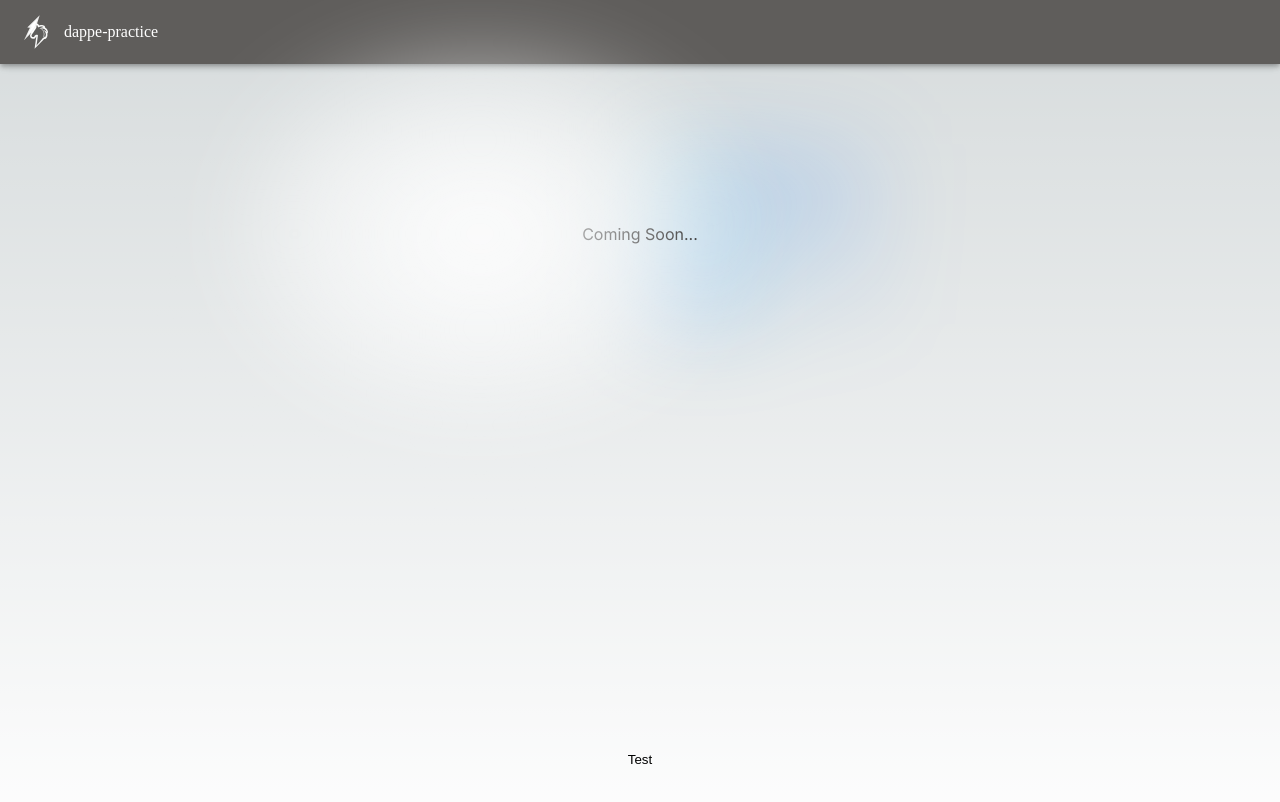
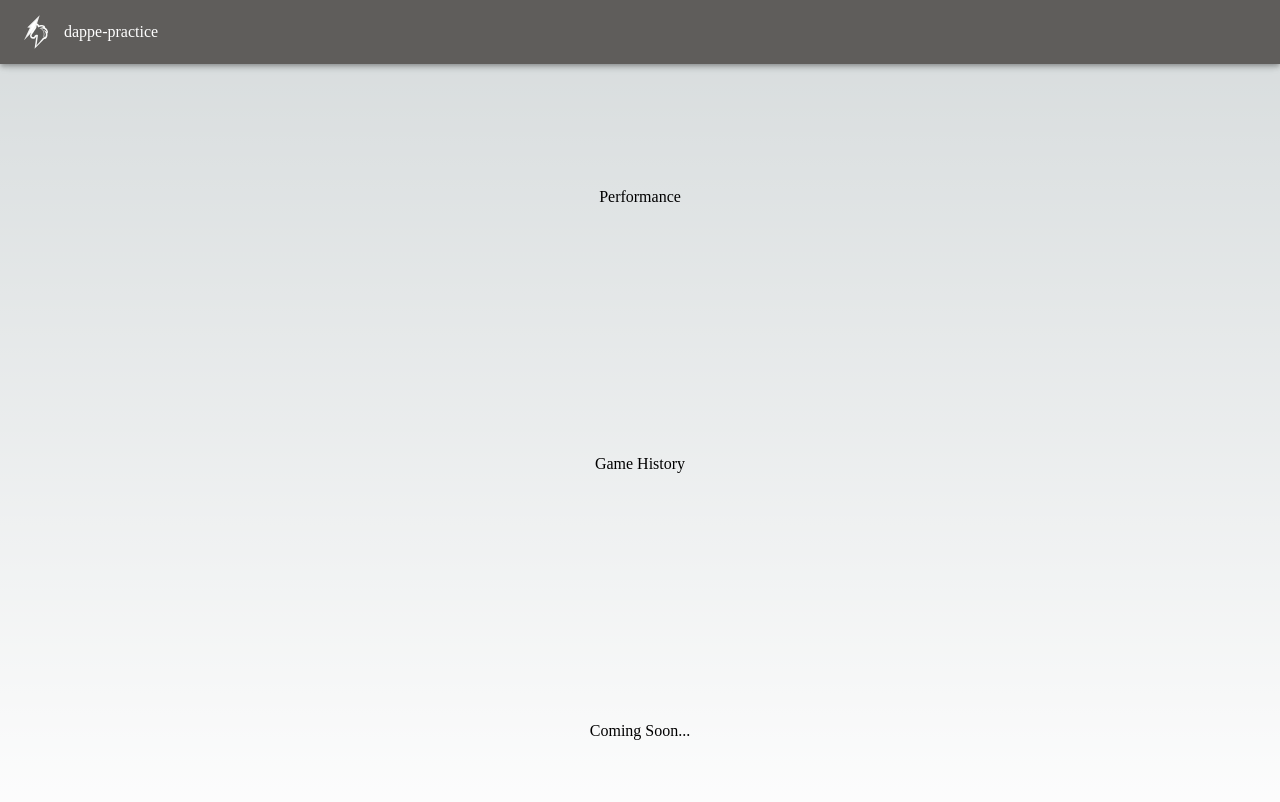
Before and after one commit to dappe0111/dappe-practice-next, a Next.js app: page / in a window 1280 px wide. Shown: the top 802 px of the page. Built offline with nearby package versions, Linux system fonts and the light colour scheme.

Commit message:
TOP項目追加

```diff
--- a/src/components/LV3/Header.tsx
+++ b/src/components/LV3/Header.tsx
@@ -39,7 +39,12 @@ const Header: React.FC = () => {
     <>
       <AppBar
         position="static"
-        style={{ color: "#ffffff", backgroundColor: "#5f5d5b" }}
+        style={{
+          color: "#ffffff",
+          backgroundColor: "#5f5d5b",
+          position: "fixed",
+          top: "0",
+        }}
       >
         <Toolbar>
           <IconWrap>
--- a/src/pages/index.tsx
+++ b/src/pages/index.tsx
@@ -1,11 +1,27 @@
 import Head from "next/head";
-import { Inter } from "next/font/google";
-import styles from "@/styles/Home.module.css";
 import Header from "@/components/LV3/Header";
-import { ButtonBase } from "@mui/material";
-import Link from "next/link";
+import styled from "styled-components";
 
-const inter = Inter({ subsets: ["latin"] });
+const Main = styled.main`
+  height: 100vh;
+  margin-top: 64px;
+  display: flex;
+  justify-content: flex-start;
+  align-items: center;
+  flex-direction: column;
+  @media screen and (max-width: 599px) {
+    margin-top: 56px;
+  }
+`;
+
+const Block = styled.div`
+  width: 100%;
+  height: 640px;
+  padding: 32px;
+  display: flex;
+  justify-content: center;
+  align-items: center;
+`;
 
 export default function Home() {
   return (
@@ -17,14 +33,17 @@ export default function Home() {
         <link rel="icon" href="/favicon.ico" />
       </Head>
       <Header />
-      <main className={`${styles.main} ${inter.className}`}>
-        <div className={styles.center}>
+      <Main>
+        <Block>
+          <p>Performance</p>
+        </Block>
+        <Block>
+          <p>Game History</p>
+        </Block>
+        <Block>
           <p>Coming Soon...</p>
-        </div>
-        <Link href="/test">
-          <ButtonBase>Test</ButtonBase>
-        </Link>
-      </main>
+        </Block>
+      </Main>
     </>
   );
 }
```
